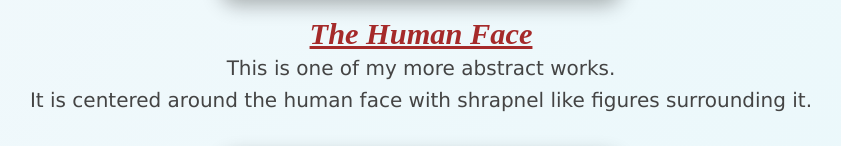
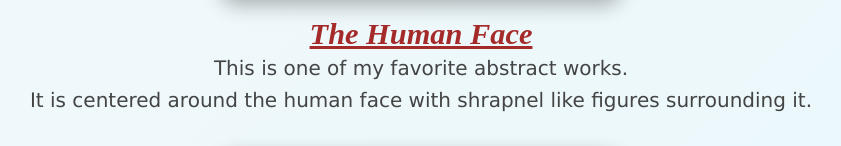
Before and after one commit to kejaylaa/oluchinwamkpo-ca, a plain HTML site: page docs/projects.html in a window 1280 px wide. Shown: the part 1153-1299 px from the top of the page, without its empty margins (219-1060 px from the left). Drawn offline with Linux system fonts and the light colour scheme.

Commit message:
Update projects.html

```diff
--- a/docs/projects.html
+++ b/docs/projects.html
@@ -29,7 +29,7 @@
                     <div class="second">
                         <img src="image/p 2.jpeg">
                         <h2>The Human Face</h2>
-                        <p>This is one of my more abstract works. <br> It is centered around the human face with shrapnel like figures surrounding it. </p>
+                        <p>This is one of my favorite abstract works. <br> It is centered around the human face with shrapnel like figures surrounding it. </p>
                     </div>
                     <div class="third">
                         <img src="image/p 3.jpeg">
```
